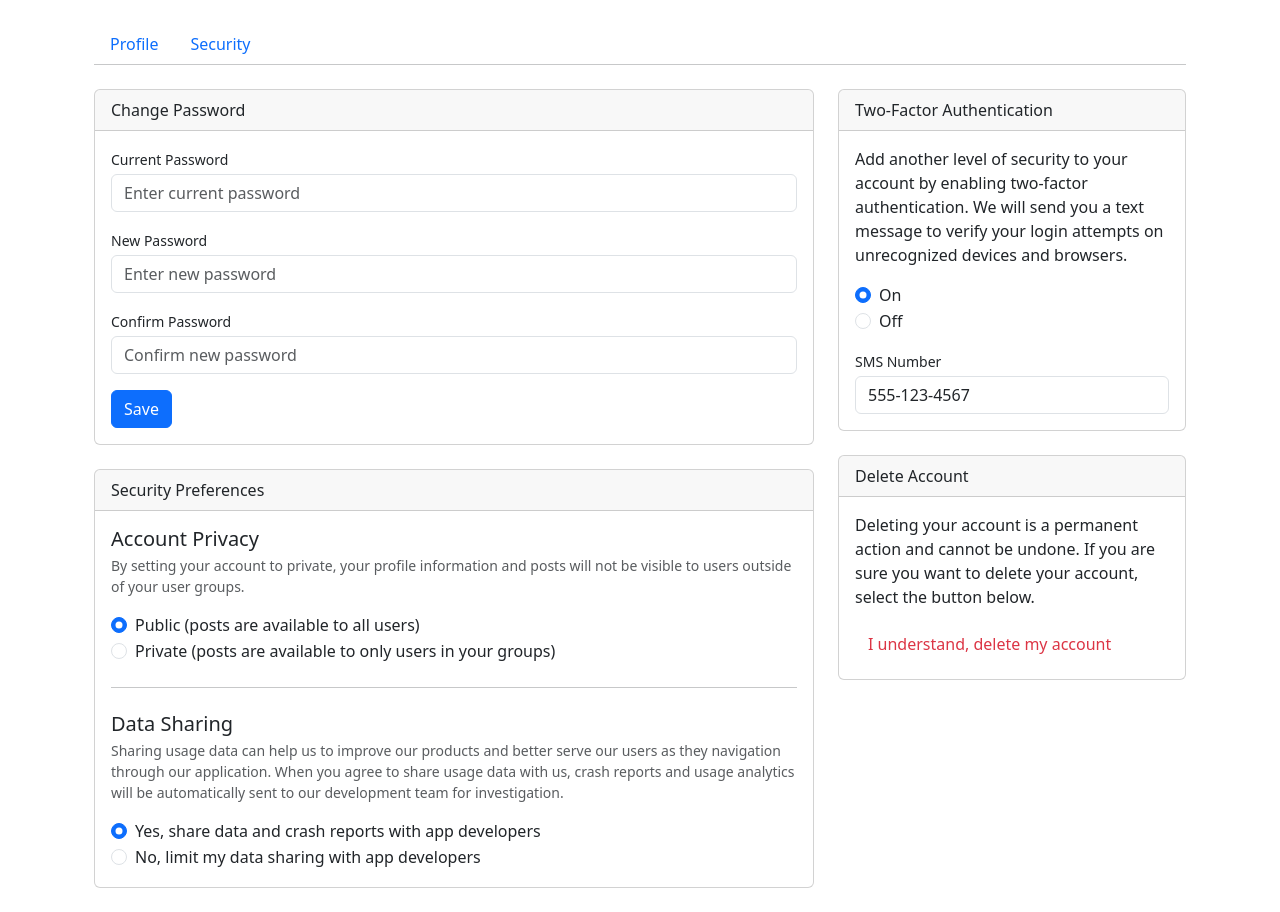
After one commit to SimoAcharouaou777/poo_in_php, a PHP site: page /vue/user/UserSecurity.php in a window 1280 px wide. The commit adds this page. Run offline with PHP 8.4, Linux system fonts and the light colour scheme.

Commit message:
working in user security

```diff
--- a/controller/AuthController.Php
+++ b/controller/AuthController.Php
@@ -1,8 +1,8 @@
 <?php
+session_start();
+include_once('../connection/connect.php');
+include('../model/User.php');
 
-include_once('../connection/connect.php');
-include('../model/user.php');
-session_start();
 class AuthController
 {
 
--- /dev/null
+++ b/vue/user/UserSecurity.php
@@ -0,0 +1,113 @@
+<!DOCTYPE html>
+<html lang="en">
+<head>
+    <meta charset="UTF-8">
+    <meta name="viewport" content="width=device-width, initial-scale=1.0">
+    <link href="https://cdn.jsdelivr.net/npm/bootstrap@5.3.2/dist/css/bootstrap.min.css" rel="stylesheet" integrity="sha384-T3c6CoIi6uLrA9TneNEoa7RxnatzjcDSCmG1MXxSR1GAsXEV/Dwwykc2MPK8M2HN" crossorigin="anonymous">
+    <title>UserSecurity</title>
+</head>
+<body>
+<div class="container-xl px-4 mt-4">
+        <!-- Account page navigation-->
+        <nav class="nav nav-borders">
+        <a class="nav-link  ms-0" href="user.php" target="__blank">Profile</a>
+        <a class="nav-link active" href="UserSecurity.php" target="__blank">Security</a>
+
+        </nav>
+        <hr class="mt-0 mb-4">
+        <div class="row">
+            <div class="col-lg-8">
+                <!-- Change password card-->
+                <div class="card mb-4">
+                    <div class="card-header">Change Password</div>
+                    <div class="card-body">
+                        <form>
+                            <!-- Form Group (current password)-->
+                            <div class="mb-3">
+                                <label class="small mb-1" for="currentPassword">Current Password</label>
+                                <input class="form-control" id="currentPassword" type="password" placeholder="Enter current password">
+                            </div>
+                            <!-- Form Group (new password)-->
+                            <div class="mb-3">
+                                <label class="small mb-1" for="newPassword">New Password</label>
+                                <input class="form-control" id="newPassword" type="password" placeholder="Enter new password">
+                            </div>
+                            <!-- Form Group (confirm password)-->
+                            <div class="mb-3">
+                                <label class="small mb-1" for="confirmPassword">Confirm Password</label>
+                                <input class="form-control" id="confirmPassword" type="password" placeholder="Confirm new password">
+                            </div>
+                            <button class="btn btn-primary" type="button">Save</button>
+                        </form>
+                    </div>
+                </div>
+                <!-- Security preferences card-->
+                <div class="card mb-4">
+                    <div class="card-header">Security Preferences</div>
+                    <div class="card-body">
+                        <!-- Account privacy optinos-->
+                        <h5 class="mb-1">Account Privacy</h5>
+                        <p class="small text-muted">By setting your account to private, your profile information and posts will not be visible to users outside of your user groups.</p>
+                        <form>
+                            <div class="form-check">
+                                <input class="form-check-input" id="radioPrivacy1" type="radio" name="radioPrivacy" checked="">
+                                <label class="form-check-label" for="radioPrivacy1">Public (posts are available to all users)</label>
+                            </div>
+                            <div class="form-check">
+                                <input class="form-check-input" id="radioPrivacy2" type="radio" name="radioPrivacy">
+                                <label class="form-check-label" for="radioPrivacy2">Private (posts are available to only users in your groups)</label>
+                            </div>
+                        </form>
+                        <hr class="my-4">
+                        <!-- Data sharing options-->
+                        <h5 class="mb-1">Data Sharing</h5>
+                        <p class="small text-muted">Sharing usage data can help us to improve our products and better serve our users as they navigation through our application. When you agree to share usage data with us, crash reports and usage analytics will be automatically sent to our development team for investigation.</p>
+                        <form>
+                            <div class="form-check">
+                                <input class="form-check-input" id="radioUsage1" type="radio" name="radioUsage" checked="">
+                                <label class="form-check-label" for="radioUsage1">Yes, share data and crash reports with app developers</label>
+                            </div>
+                            <div class="form-check">
+                                <input class="form-check-input" id="radioUsage2" type="radio" name="radioUsage">
+                                <label class="form-check-label" for="radioUsage2">No, limit my data sharing with app developers</label>
+                            </div>
+                        </form>
+                    </div>
+                </div>
+            </div>
+            <div class="col-lg-4">
+                <!-- Two factor authentication card-->
+                <div class="card mb-4">
+                    <div class="card-header">Two-Factor Authentication</div>
+                    <div class="card-body">
+                        <p>Add another level of security to your account by enabling two-factor authentication. We will send you a text message to verify your login attempts on unrecognized devices and browsers.</p>
+                        <form>
+                            <div class="form-check">
+                                <input class="form-check-input" id="twoFactorOn" type="radio" name="twoFactor" checked="">
+                                <label class="form-check-label" for="twoFactorOn">On</label>
+                            </div>
+                            <div class="form-check">
+                                <input class="form-check-input" id="twoFactorOff" type="radio" name="twoFactor">
+                                <label class="form-check-label" for="twoFactorOff">Off</label>
+                            </div>
+                            <div class="mt-3">
+                                <label class="small mb-1" for="twoFactorSMS">SMS Number</label>
+                                <input class="form-control" id="twoFactorSMS" type="tel" placeholder="Enter a phone number" value="555-123-4567">
+                            </div>
+                        </form>
+                    </div>
+                </div>
+                <!-- Delete account card-->
+                <div class="card mb-4">
+                    <div class="card-header">Delete Account</div>
+                    <div class="card-body">
+                        <p>Deleting your account is a permanent action and cannot be undone. If you are sure you want to delete your account, select the button below.</p>
+                        <button class="btn btn-danger-soft text-danger" type="button">I understand, delete my account</button>
+                    </div>
+                </div>
+            </div>
+        </div>
+    </div>
+
+</body>
+</html>
```
Also changed, not shown: model/User.php (+2 -28 lines), vue/user/user.php (+11 -11 lines).
